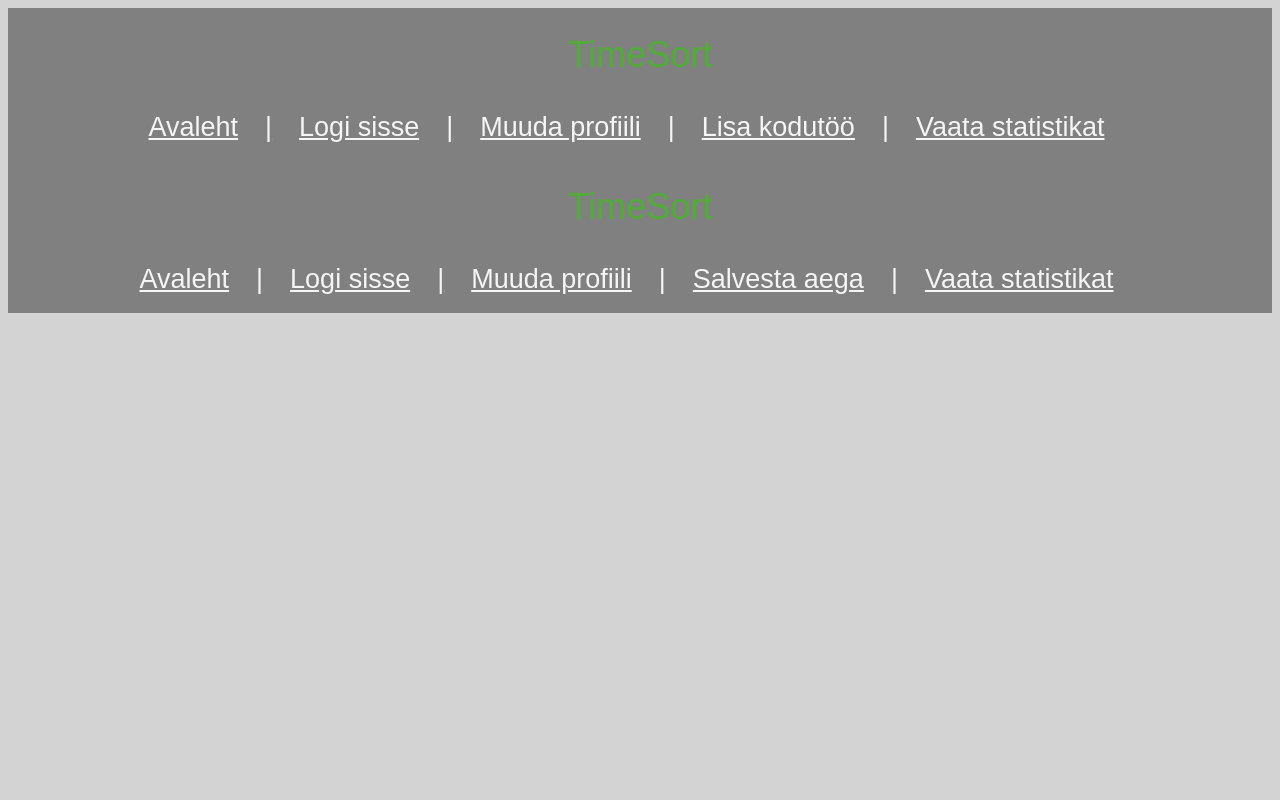
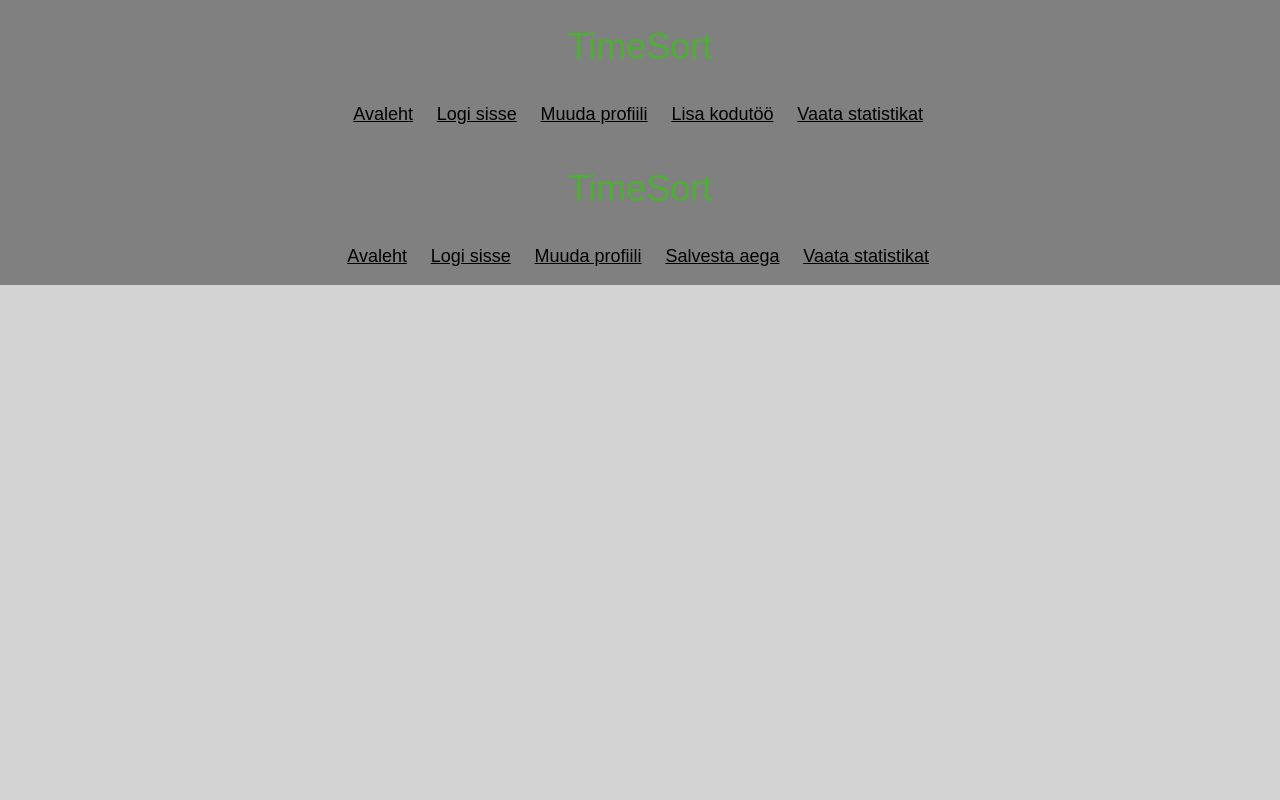
Before and after one commit to henrimag/projekt, a PHP site: page /site/index.php in a window 1280 px wide. Run offline with PHP 8.4, Linux system fonts and the light colour scheme.

Commit message:
parem nav bar

```diff
--- a/site/index.php
+++ b/site/index.php
@@ -12,6 +12,11 @@
   <?php display_teacher_menu(true); ?>
   <?php display_student_menu(true); ?>
 
+  <script>
+
+  </script>
+
+
 </body>
 
 </html>
--- a/style/style.css
+++ b/style/style.css
@@ -4,6 +4,14 @@ html {
   padding: 0;
   font-family: sans-serif;
   /* background-image: url('../images/login_background.jpg'); */
+}
+
+body {
+  height: 100%;
+  margin: 0;
+  overflow: hidden;
+  position: absolute;
+  width: 100%;
 }
 
 .logInForm {
@@ -80,6 +88,8 @@ h1 {
   font-size: large;
   padding-top: 1em;
   padding-bottom: 1em;
+  flex-direction: row;
+  justify-content: space-evenly;
 }
 
 p {
@@ -98,15 +108,21 @@ p {
   margin: 0 0 1em 0;
 }
 
-nav a {
-  font-size: 1.5em;
-  color: whitesmoke;
+nav a:hover {
+  /* font-size: 1.5em; */
+  color: rgb(0, 0, 0);
+  background-color: rgb(60, 212, 205);
 }
 
-nav a:not(:first-child):before {
+/* nav a:not(:first-child):before {
   content: "|";
-}
+
+} */
 
 nav a, nav a:not(:first-child):before {
-  margin-right: 1em;
+  margin-right: 1mm;
+  border-radius: 0px;
+  /* border-style: solid; */
+  padding: 10px;
+  color: black;
 }
```
Also changed, not shown: style/timer.css (+16 -6 lines), functions/page_loading.php (line endings or trailing spaces).
